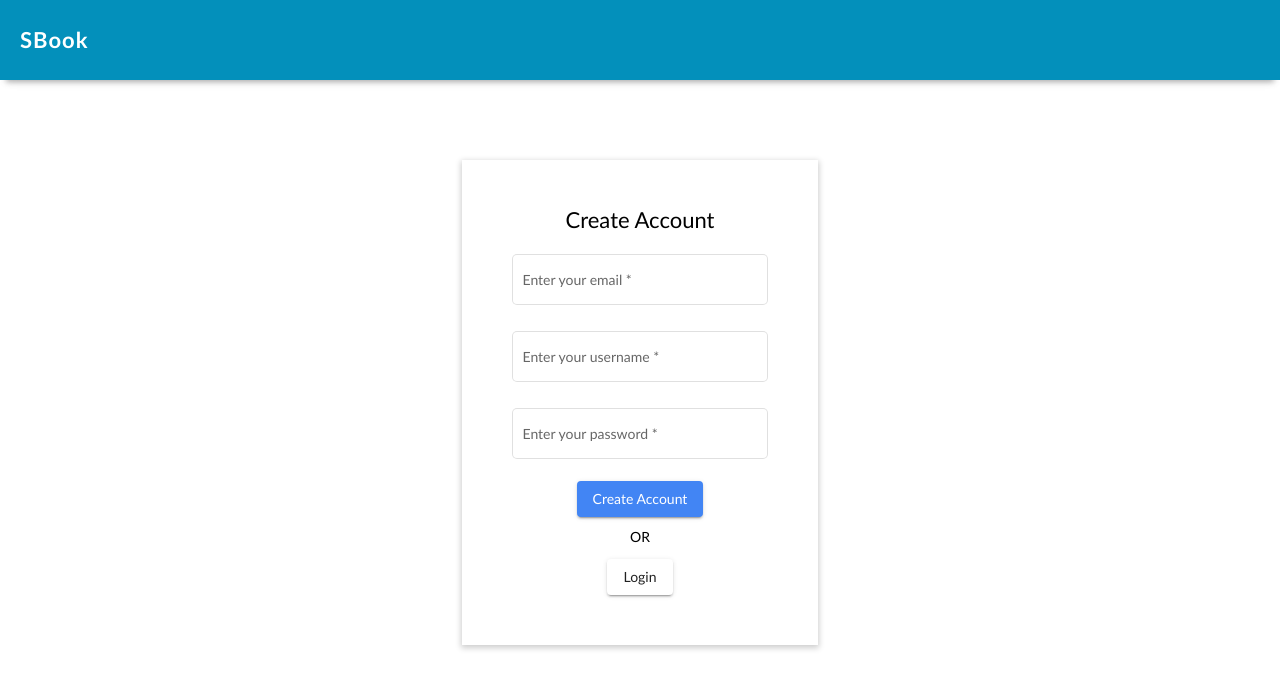
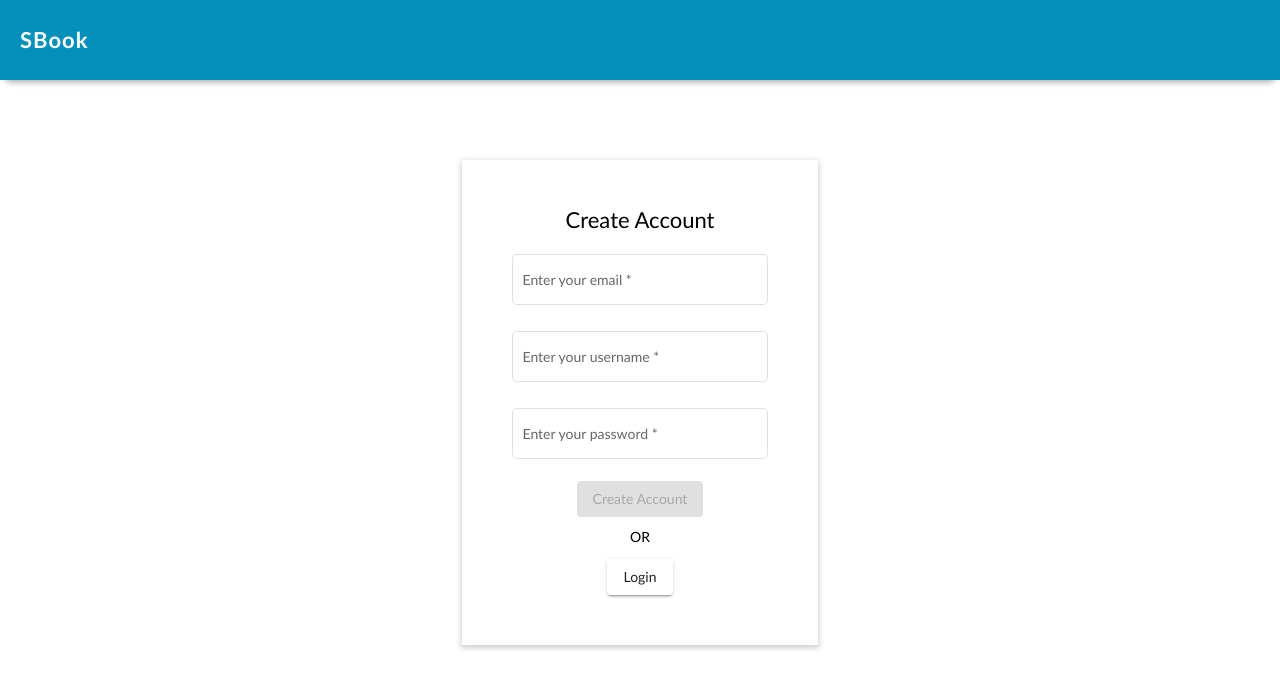
Before and after one commit to f-rostami/social-network, an Angular app: page /create-account in a window 1280 px wide. Shown: the top 688 px of the page. Built offline with nearby package versions, Linux system fonts and the light colour scheme.

Commit message:
json-server and user service for create user method developed

```diff
--- /dev/null
+++ b/mock-api/data.json
@@ -0,0 +1,6 @@
+{
+  "users": [
+
+  ],
+  "posts": []
+}
--- a/src/app/app.module.ts
+++ b/src/app/app.module.ts
@@ -5,6 +5,7 @@ import { AppRoutingModule } from './app-routing.module';
 import { AppComponent } from './app.component';
 import { TopbarComponent } from './components/topbar/topbar.component';
 import { BrowserAnimationsModule } from '@angular/platform-browser/animations';
+import { HttpClientModule } from '@angular/common/http';
 
 import { MatButtonModule } from '@angular/material/button';
 import { LoginComponent } from './pages/login/login.component';
@@ -22,7 +23,8 @@ import { CreateAccountModule } from './pages/create-account/create-account.modul
     BrowserAnimationsModule,
     LoginModule,
     CreateAccountModule,
-    MatButtonModule
+    MatButtonModule,
+    HttpClientModule
   ],
   providers: [],
   bootstrap: [AppComponent]
--- /dev/null
+++ b/src/app/interfaces/user.interface.ts
@@ -0,0 +1,5 @@
+export interface IUser {
+  username: string,
+  email: string,
+  password: string
+}
--- a/src/app/pages/create-account/create-account.component.html
+++ b/src/app/pages/create-account/create-account.component.html
@@ -25,7 +25,12 @@
         <input type="password" matInput formControlName="password" />
       </mat-form-field>
       <div class="buttons-container">
-        <button class="login-button" mat-raised-button type="submit">
+        <button
+          class="login-button"
+          mat-raised-button
+          type="submit"
+          [disabled]="createAccountForm.invalid"
+        >
           Create Account
         </button>
         <p>OR</p>
--- a/src/app/pages/create-account/create-account.component.ts
+++ b/src/app/pages/create-account/create-account.component.ts
@@ -1,5 +1,6 @@
 import { Component, OnInit } from '@angular/core';
 import { FormBuilder, FormGroup, Validators } from '@angular/forms';
+import { UserService } from 'src/app/services/user.service';
 
 @Component({
   selector: 'app-create-account',
@@ -9,7 +10,10 @@ import { FormBuilder, FormGroup, Validators } from '@angular/forms';
 export class CreateAccountComponent implements OnInit {
   createAccountForm: FormGroup;
 
-  constructor(private _fb: FormBuilder) { }
+  constructor(
+    private _fb: FormBuilder,
+    private _userSrvc: UserService
+  ) { }
 
   ngOnInit(): void {
     this.createAccountForm = this._fb.group({
@@ -22,7 +26,9 @@ export class CreateAccountComponent implements OnInit {
 
   createAccount() {
     if (this.createAccountForm.invalid) return;
-    console.log(this.createAccountForm.value)
+    this._userSrvc.createNewUser(this.createAccountForm.value)
+      .then(console.log)
+      .catch(console.log);
   }
 
 }
--- /dev/null
+++ b/src/app/services/user.service.ts
@@ -0,0 +1,22 @@
+import { HttpClient } from '@angular/common/http';
+import { Injectable } from '@angular/core';
+import { IUser } from '../interfaces/user.interface';
+
+@Injectable({
+  providedIn: 'root'
+})
+export class UserService {
+
+  constructor(private _http: HttpClient) { }
+
+  createNewUser(data: IUser) {
+    return new Promise((resolve, reject) => {
+      this._http.post('http://localhost:3000/users', data).subscribe(
+        {
+          next: res => resolve(res),
+          error: err => reject(err)
+        }
+      )
+    })
+  }
+}
```
